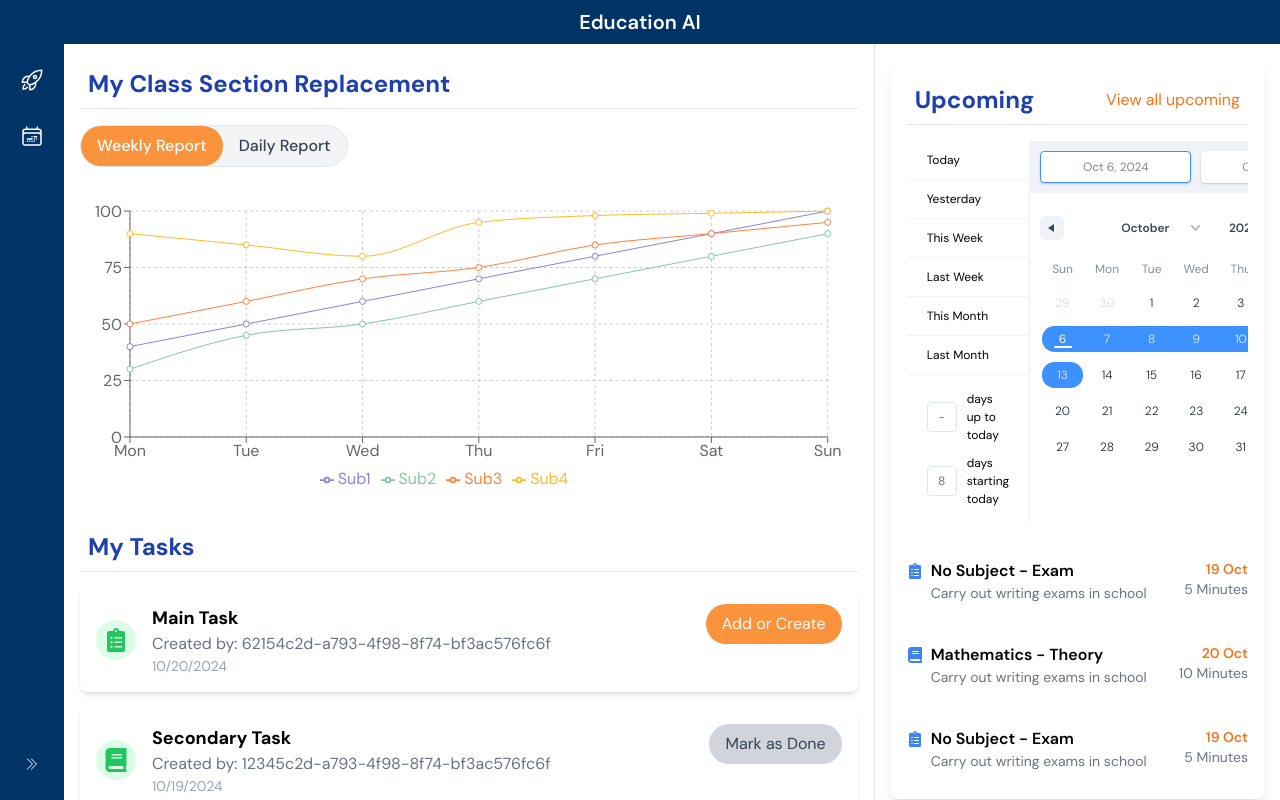
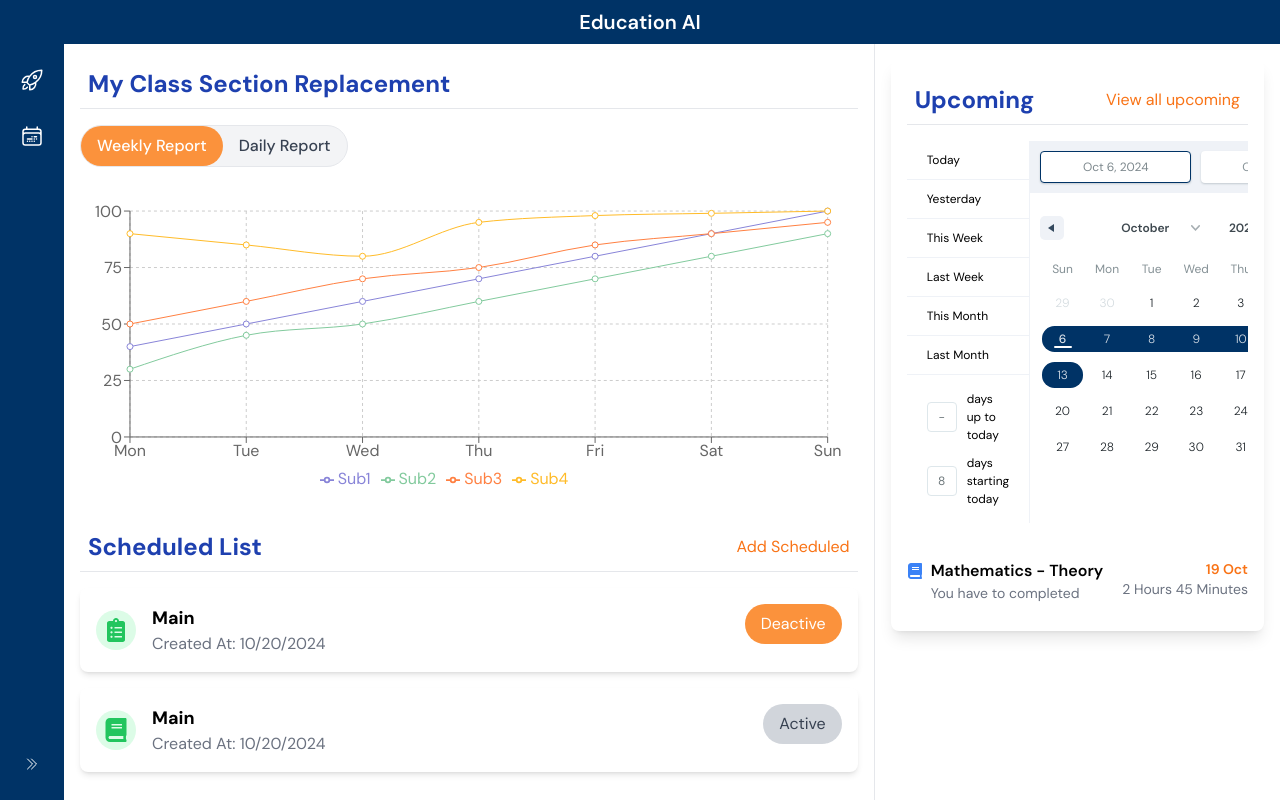
Before and after one commit to princybhalu/educational_bot, a React (Create React App) app: page /study-planner in a window 1280 px wide. Built offline with nearby package versions, Linux system fonts and the light colour scheme; a web font is replaced by a local one.

Commit message:
daily study planner dashboard api completed

```diff
--- a/src/components/study-planner/TaskSection.tsx
+++ b/src/components/study-planner/TaskSection.tsx
@@ -1,5 +1,10 @@
-import React from 'react';
+import React, { useEffect, useState } from 'react';
 import { FaBook, FaClipboardList } from 'react-icons/fa';
+import { useNavigate } from 'react-router-dom';
+import {
+  GetSchedulerListForUserApiCall,
+  UpdateStatusOfSchedulerApiCall,
+} from 'services/api/study-planner';
 
 interface TaskData {
   id: string;
@@ -14,9 +19,27 @@ interface TaskCardProps {
 }
 
 const TaskCard: React.FC<TaskCardProps> = ({ data }) => {
+  const navigate = useNavigate();
+
+  const changeStatus = async (isActive: boolean) => {
+    try {
+      const res = await UpdateStatusOfSchedulerApiCall(
+        {
+          is_active: isActive,
+        },
+        data.id
+      );
+    } catch (err) {
+      console.log(err);
+    }
+  };
+
   return (
     <div className="flex justify-between flex-col md:flex-row gap-2 bg-white p-4 rounded-lg shadow-md mb-4">
-      <div className="flex items-center space-x-4">
+      <div
+        className="flex items-center space-x-4"
+        onClick={() => navigate('/study-planner/calendar/' + data.id)}
+      >
         {/* Icon Section */}
         <div className="p-2 rounded-full bg-green-100">
           {data.is_active ? (
@@ -29,22 +52,29 @@ const TaskCard: React.FC<TaskCardProps> = ({ data }) => {
         {/* Task Info Section */}
         <div>
           <h3 className="text-lg font-bold">{data.title}</h3>
-          <p className="text-gray-500">Created by: {data.created_by}</p>
-          <p className="text-gray-400 text-sm">
-            {new Date(data.created_at).toLocaleDateString()}
+          <p className="text-gray-500">
+            Created At: {new Date(data.created_at).toLocaleDateString()}
           </p>
+          {/* <p className="text-gray-400 text-sm">
+          </p> */}
         </div>
       </div>
 
       {/* Button Section */}
       <div>
         {data.is_active ? (
-          <button className="bg-orange-400 text-white px-4 py-2 rounded-full text-sm md:text-base">
-            Add or Create
+          <button
+            className="bg-orange-400 text-white px-4 py-2 rounded-full text-sm md:text-base"
+            onClick={() => changeStatus(false)}
+          >
+            Deactive
           </button>
         ) : (
-          <button className="bg-gray-300 text-gray-700 px-4 py-2 rounded-full">
-            Mark as Done
+          <button
+            className="bg-gray-300 text-gray-700 px-4 py-2 rounded-full"
+            onClick={() => changeStatus(true)}
+          >
+            Active
           </button>
         )}
       </div>
@@ -53,34 +83,74 @@ const TaskCard: React.FC<TaskCardProps> = ({ data }) => {
 };
 
 // Main Component
-const TaskSection: React.FC = () => {
-  // Sample data array (using the provided data)
-  const tasks: TaskData[] = [
-    {
-      id: '602e6028-ab52-4fd8-963f-847644cb4d30',
-      title: 'Main Task',
-      created_by: '62154c2d-a793-4f98-8f74-bf3ac576fc6f',
-      created_at: '2024-10-20T05:33:08.981Z',
-      is_active: true,
-    },
-    {
-      id: '602e6028-ab52-4fd8-963f-847644cb4d32',
-      title: 'Secondary Task',
-      created_by: '12345c2d-a793-4f98-8f74-bf3ac576fc6f',
-      created_at: '2024-10-19T04:20:08.981Z',
-      is_active: false,
-    },
-  ];
+const TaskSection: React.FC<{ setActiveScheduledId: any }> = ({
+  setActiveScheduledId,
+}) => {
+  const [isLoading, setIsLoading] = useState(true);
+  const [tasks, setTasks] = useState<TaskData[] | null>(null);
+
+  const navigate = useNavigate();
+
+  const GetTaskList = async () => {
+    try {
+      const res = await GetSchedulerListForUserApiCall();
+      const tempActiveId = res.data.find(
+        ({ is_active }: TaskData) => is_active === true
+      );
+      setActiveScheduledId(tempActiveId.id);
+      setTasks(res.data);
+    } catch (err) {
+      console.log(err);
+    } finally {
+      setIsLoading(false);
+    }
+  };
+
+  useEffect(() => {
+    GetTaskList().then();
+  }, []);
 
   return (
-    <div className="w-full p-4">
-      <h1 className="text-xl md:text-2xl font-bold text-blue-800 mb-4 border-b p-2">
-        My Tasks
-      </h1>
-      {tasks.map((task) => (
-        <TaskCard key={task.id} data={task} />
-      ))}
-    </div>
+    <>
+      <div className="w-full p-4">
+        <div className="flex justify-between items-center mb-4 border-b p-2">
+          <h2 className="text-2xl font-bold text-blue-800">Scheduled List</h2>
+          <span
+            className="text-orange-500 cursor-pointer"
+            onClick={() => navigate('/study-planner/calendar/new')}
+          >
+            Add Scheduled
+          </span>
+        </div>
+
+        {/* TODO : css chnages */}
+        {isLoading && (
+          <>
+            {' '}
+            <div> Loading </div>{' '}
+          </>
+        )}
+
+        {/* TODO : css chnages */}
+        {!isLoading && tasks === null && (
+          <>
+            {' '}
+            <div> Some things goes wrong </div>{' '}
+          </>
+        )}
+
+        {!isLoading && tasks && tasks.length > 0 && (
+          <>
+            {tasks.map((task) => (
+              <TaskCard key={task.id} data={task} />
+            ))}
+          </>
+        )}
+
+        {/* TODO : css chnages */}
+        {!isLoading && tasks && tasks.length === 0 && <>No Data</>}
+      </div>
+    </>
   );
 };
 
--- a/src/components/study-planner/UpcomingTask.tsx
+++ b/src/components/study-planner/UpcomingTask.tsx
@@ -1,211 +1,13 @@
-// import React, { useState } from 'react';
-// import { FaBook, FaClipboardList } from 'react-icons/fa';
-// import { IconType } from 'react-icons';
-// import { DateRangePicker, Range, RangeKeyDict } from 'react-date-range';
-// import { addDays, format } from 'date-fns';
-// import 'react-date-range/dist/styles.css'; // main css file
-// import 'react-date-range/dist/theme/default.css'; // theme css file
-
-// // Define the data structure
-// interface ScheduleData {
-//   id: string;
-//   schedule_id: string;
-//   title: string;
-//   created_by: string;
-//   date: string;
-//   start_time_utc: string;
-//   end_time_utc: string;
-//   type: string;
-//   meta_data: {
-//     chapter?: string;
-//     subject?: string;
-//     topic?: string;
-//   };
-// }
-
-// // Props interface for the component
-// interface UpcomingExamsProps {
-//   data: ScheduleData[];
-// }
-
-// // Utility function to format the time duration
-// const formatDuration = (start: string, end: string) => {
-//   const startTime = new Date(`1970-01-01T${start}Z`);
-//   const endTime = new Date(`1970-01-01T${end}Z`);
-//   const diff = Math.abs(endTime.getTime() - startTime.getTime());
-//   const minutes = Math.floor(diff / 60000);
-//   const hours = Math.floor(minutes / 60);
-//   const remainingMinutes = minutes % 60;
-
-//   return hours > 0
-//     ? `${hours} Hours ${remainingMinutes} Minutes`
-//     : `${remainingMinutes} Minutes`;
-// };
-
-// // Utility function to format the date
-// const formatDate = (date: string) => {
-//   return format(new Date(date), 'dd MMM');
-// };
-
-// // Component for a single exam item
-// const ExamItem: React.FC<{ exam: ScheduleData; icon: IconType }> = ({
-//   exam,
-//   icon: Icon,
-// }) => (
-//   <div className="flex items-start justify-between py-3">
-//     <div className="flex items-start gap-2">
-//       {/* Icon */}
-//       <div className="mt-1">
-//         <Icon className="text-blue-500" />
-//       </div>
-//       <div>
-//         {/* Title */}
-//         <h3 className="text-md font-semibold">
-//           {exam.meta_data.subject || 'No Subject'} -{' '}
-//           {exam.type === 'test' ? 'Exam' : 'Theory'}
-//         </h3>
-//         {/* Description */}
-//         <p className="text-sm text-gray-500">
-//           Carry out writing exams in school
-//         </p>
-//       </div>
-//     </div>
-//     {/* Date and Duration */}
-//     <div className="text-right">
-//       <p className="text-sm font-semibold text-orange-500">
-//         {formatDate(exam.date)}
-//       </p>
-//       <p className="text-sm text-gray-500">
-//         {formatDuration(exam.start_time_utc, exam.end_time_utc)}
-//       </p>
-//     </div>
-//   </div>
-// );
-
-// // Main component rendering the list of exams and date range picker
-// const UpcomingExams: React.FC<UpcomingExamsProps> = ({ data }) => {
-//   const [dateRange, setDateRange] = useState<Range[]>([
-//     {
-//       startDate: new Date(),
-//       endDate: addDays(new Date(), 7),
-//       key: 'selection',
-//     },
-//   ]);
-
-//   // Corrected onChange handler for the date picker with type checking
-//   const handleSelect = (ranges: RangeKeyDict) => {
-//     const { selection } = ranges;
-//     if (selection.startDate && selection.endDate) {
-//       setDateRange([selection]);
-//     }
-//   };
-
-//   // Filter exams based on the selected date range
-//   const filteredExams = data.filter((exam) => {
-//     const examDate = new Date(exam.date);
-//     return (
-//       examDate >= (dateRange[0].startDate || new Date()) &&
-//       examDate <= (dateRange[0].endDate || new Date())
-//     );
-//   });
-
-//   return (
-//     <div className="w-full p-4 bg-white shadow-lg rounded-lg">
-//       {/* Heading */}
-//       <div className="flex justify-between items-center mb-4">
-//         <h2 className="text-xl font-semibold">Upcoming</h2>
-//         <span className="text-orange-500 cursor-pointer">
-//           View all upcoming
-//         </span>
-//       </div>
-
-//       {/* Date Range Picker */}
-//       <div className="mb-6">
-//         <DateRangePicker ranges={dateRange} onChange={handleSelect} />
-//       </div>
-
-//       {/* Exam Items */}
-//       <div className="space-y-4">
-//         {filteredExams.length > 0 ? (
-//           filteredExams.map((exam) => (
-//             <ExamItem
-//               key={exam.id}
-//               exam={exam}
-//               icon={exam.type === 'test' ? FaClipboardList : FaBook}
-//             />
-//           ))
-//         ) : (
-//           <p className="text-gray-500">
-//             No exams found in the selected date range.
-//           </p>
-//         )}
-//       </div>
-//     </div>
-//   );
-// };
-
-// // Dummy data for testing the component
-// const upcomingExamsData: ScheduleData[] = [
-//   {
-//     id: '32f5d038-cc29-4099-8327-ed112aa897e0',
-//     schedule_id: 'a87ba569-12c7-431e-9806-af455ffadc3b',
-//     title: 'one',
-//     created_by: '62154c2d-a793-4f98-8f74-bf3ac576fc6f',
-//     date: '2024-01-19T00:00:00.000Z',
-//     start_time_utc: '09:15:00',
-//     end_time_utc: '09:20:00',
-//     type: 'test',
-//     meta_data: {
-//       chapter: 'data',
-//     },
-//   },
-//   {
-//     id: '770689a4-f498-46a1-a147-fe76729afd6b',
-//     schedule_id: 'a87ba569-12c7-431e-9806-af455ffadc3b',
-//     title: 'one',
-//     created_by: '62154c2d-a793-4f98-8f74-bf3ac576fc6f',
-//     date: '2024-01-20T00:00:00.000Z',
-//     start_time_utc: '09:20:00',
-//     end_time_utc: '09:30:00',
-//     type: 'study',
-//     meta_data: {
-//       chapter: '1',
-//       subject: 'Mathematics',
-//       topic: '',
-//     },
-//   },
-//   {
-//     id: 'e0310f48-6a5c-4c03-999e-69b1ced0da92',
-//     schedule_id: 'a87ba569-12c7-431e-9806-af455ffadc3b',
-//     title: 'one',
-//     created_by: '62154c2d-a793-4f98-8f74-bf3ac576fc6f',
-//     date: '2024-10-19T00:00:00.000Z',
-//     start_time_utc: '09:15:00',
-//     end_time_utc: '09:20:00',
-//     type: 'test',
-//     meta_data: {
-//       chapter: 'data',
-//     },
-//   },
-// ];
-
-// const UpcomingTask: React.FC = () => {
-//   return (
-//     <div className="w-full p-4 ">
-//       <UpcomingExams data={upcomingExamsData} />
-//     </div>
-//   );
-// };
-
-// export default UpcomingTask;
-
-import React, { useState } from 'react';
+import React, { useEffect, useState } from 'react';
 import { FaBook, FaClipboardList } from 'react-icons/fa';
 import { IconType } from 'react-icons';
 import { DateRangePicker, Range, RangeKeyDict } from 'react-date-range';
 import { addDays, format } from 'date-fns';
 import 'react-date-range/dist/styles.css'; // main css file
 import 'react-date-range/dist/theme/default.css'; // theme css file
+import { GetTaskBetweenRangeApiCall } from 'services/api/study-planner';
+import { useNavigate } from 'react-router-dom';
+import '../../style/calendar-view.css';
 
 // Define the data structure
 interface ScheduleData {
@@ -221,12 +23,15 @@ interface ScheduleData {
     chapter?: string;
     subject?: string;
     topic?: string;
+    description?: string;
   };
 }
 
 // Props interface for the component
 interface UpcomingExamsProps {
   data: ScheduleData[];
+  getUpcomingTask: (a: string, b: string) => void;
+  activeScheduledId: string;
 }
 
 // Utility function to format the time duration
@@ -267,7 +72,7 @@ const ExamItem: React.FC<{ exam: ScheduleData; icon: IconType }> = ({
         </h3>
         {/* Description */}
         <p className="text-sm text-gray-500">
-          Carry out writing exams in school
+          {exam.meta_data.description ?? 'You have to completed'}
         </p>
       </div>
     </div>
@@ -284,7 +89,11 @@ const ExamItem: React.FC<{ exam: ScheduleData; icon: IconType }> = ({
 );
 
 // Main component rendering the list of exams and date range picker
-const UpcomingExams: React.FC<UpcomingExamsProps> = ({ data }) => {
+const UpcomingExams: React.FC<UpcomingExamsProps> = ({
+  data,
+  activeScheduledId,
+  getUpcomingTask,
+}) => {
   const [dateRange, setDateRange] = useState<Range[]>([
     {
       startDate: new Date(),
@@ -294,6 +103,7 @@ const UpcomingExams: React.FC<UpcomingExamsProps> = ({ data }) => {
   ]);
 
   const [isDateSelected, setIsDateSelected] = useState(false);
+  const navigate = useNavigate();
 
   // Corrected onChange handler for the date picker with type checking
   const handleSelect = (ranges: RangeKeyDict) => {
@@ -301,6 +111,10 @@ const UpcomingExams: React.FC<UpcomingExamsProps> = ({ data }) => {
     if (selection.startDate && selection.endDate) {
       setDateRange([selection]);
       setIsDateSelected(true); // Set date selected flag
+      getUpcomingTask(
+        selection.startDate.toISOString(),
+        selection.endDate.toISOString()
+      );
     }
   };
 
@@ -321,7 +135,12 @@ const UpcomingExams: React.FC<UpcomingExamsProps> = ({ data }) => {
       {/* Heading */}
       <div className="flex justify-between items-center mb-4 border-b p-2">
         <h2 className="text-2xl font-bold text-blue-800">Upcoming</h2>
-        <span className="text-orange-500 cursor-pointer">
+        <span
+          className="text-orange-500 cursor-pointer"
+          onClick={() =>
+            navigate('/study-planner/calendar/' + activeScheduledId)
+          }
+        >
           View all upcoming
         </span>
       </div>
@@ -332,6 +151,8 @@ const UpcomingExams: React.FC<UpcomingExamsProps> = ({ data }) => {
           ranges={dateRange}
           onChange={handleSelect}
           className="w-full"
+          editableDateInputs={true}
+          moveRangeOnFirstSelection={false}
         />
       </div>
 
@@ -355,56 +176,66 @@ const UpcomingExams: React.FC<UpcomingExamsProps> = ({ data }) => {
   );
 };
 
-// Dummy data for testing the component
-const upcomingExamsData: ScheduleData[] = [
-  {
-    id: '32f5d038-cc29-4099-8327-ed112aa897e0',
-    schedule_id: 'a87ba569-12c7-431e-9806-af455ffadc3b',
-    title: 'one',
-    created_by: '62154c2d-a793-4f98-8f74-bf3ac576fc6f',
-    date: '2024-10-19T00:00:00.000Z',
-    start_time_utc: '09:15:00',
-    end_time_utc: '09:20:00',
-    type: 'test',
-    meta_data: {
-      chapter: 'data',
-    },
-  },
-  {
-    id: '770689a4-f498-46a1-a147-fe76729afd6b',
-    schedule_id: 'a87ba569-12c7-431e-9806-af455ffadc3b',
-    title: 'one',
-    created_by: '62154c2d-a793-4f98-8f74-bf3ac576fc6f',
-    date: '2024-10-20T00:00:00.000Z',
-    start_time_utc: '09:20:00',
-    end_time_utc: '09:30:00',
-    type: 'study',
-    meta_data: {
-      chapter: '1',
-      subject: 'Mathematics',
-      topic: '',
-    },
-  },
-  {
-    id: 'e0310f48-6a5c-4c03-999e-69b1ced0da92',
-    schedule_id: 'a87ba569-12c7-431e-9806-af455ffadc3b',
-    title: 'one',
-    created_by: '62154c2d-a793-4f98-8f74-bf3ac576fc6f',
-    date: '2024-10-19T00:00:00.000Z',
-    start_time_utc: '09:15:00',
-    end_time_utc: '09:20:00',
-    type: 'test',
-    meta_data: {
-      chapter: 'data',
-    },
-  },
-];
+const UpcomingTask: React.FC<{ activeScheduledId: string }> = ({
+  activeScheduledId,
+}) => {
+  const [isLoading, setIsLoading] = useState(true);
+  const [upcomingExamsData, setUpcomingExamsData] = useState<
+    null | ScheduleData[]
+  >(null);
 
-const UpcomingTask: React.FC = () => {
+  const getUpcomingTask = async (startDate: string, endDate: string) => {
+    try {
+      const res = await GetTaskBetweenRangeApiCall(
+        activeScheduledId,
+        startDate,
+        endDate
+      );
+      setUpcomingExamsData(res.data);
+    } catch (err) {
+      console.log(err);
+    } finally {
+      setIsLoading(false);
+    }
+  };
+
+  useEffect(() => {
+    getUpcomingTask(
+      new Date().toISOString(),
+      addDays(new Date(), 7).toISOString()
+    ).then();
+  }, [activeScheduledId]);
+
   return (
-    <div className="w-full p-4 ">
-      <UpcomingExams data={upcomingExamsData} />
-    </div>
+    <>
+      <div className="w-full p-4 ">
+        {isLoading && (
+          <>
+            {' '}
+            <div> Loading.. </div>{' '}
+          </>
+        )}
+
+        {!isLoading && upcomingExamsData === null && (
+          <> somethings goes wrong </>
+        )}
+
+        {!isLoading && upcomingExamsData && upcomingExamsData?.length === 0 && (
+          <> No Data </>
+        )}
+
+        {!isLoading && upcomingExamsData && upcomingExamsData.length > 0 && (
+          <>
+            {/* Fix Heigth adjustment */}
+            <UpcomingExams
+              data={upcomingExamsData}
+              getUpcomingTask={getUpcomingTask}
+              activeScheduledId={activeScheduledId}
+            />
+          </>
+        )}
+      </div>
+    </>
   );
 };
 
--- a/src/pages/study-planner/CalendarView.tsx
+++ b/src/pages/study-planner/CalendarView.tsx
@@ -3,7 +3,7 @@ import FullCalendar from '@fullcalendar/react';
 import dayGridPlugin from '@fullcalendar/daygrid';
 import timeGridPlugin from '@fullcalendar/timegrid';
 import interactionPlugin from '@fullcalendar/interaction';
-import { useParams } from 'react-router-dom';
+import { useNavigate, useParams } from 'react-router-dom';
 import '../../style/calendar-view.css';
 import EventModal from '../../components/study-planner/EventModel';
 import {
@@ -22,6 +22,7 @@ const CalendarView: React.FC = () => {
   const scheduleId = '9f2c77ec-c42a-44d4-bc8e-3d92bf9087c6';
   const calendarRef = useRef<FullCalendar>(null);
   const date = new Date();
+  const navigate = useNavigate();
 
   // Format the date to 'October 19, 2024'
   const formattedDate = date.toLocaleDateString('en-US', {
@@ -227,7 +228,10 @@ const CalendarView: React.FC = () => {
       <div className="sticky top-0 z-10 bg-white">
         <div className="p-4 flex justify-between items-center flex-wrap">
           <div className="flex items-center space-x-2 text-sm text-gray-500 flex-wrap">
-            <a href="/" className="text-gray-400">
+            <a
+              className="text-gray-400"
+              onClick={() => navigate('/study-planner')}
+            >
               Dashboard
             </a>{' '}
             /<span className="text-gray-600">Calendar</span>
@@ -295,7 +299,7 @@ const CalendarView: React.FC = () => {
           droppable={true}
           //@ts-ignore
           events={events}
-          eventContent={(eventInfo) => (
+          eventContent={(eventInfo: any) => (
             <div className="bg-white border-white-300">
               <div className="p-2 border-l-4 border-orange-500 rounded-lg bg-orange-100 text-black">
                 <strong>{eventInfo.event.title}</strong>
@@ -308,10 +312,10 @@ const CalendarView: React.FC = () => {
           height="auto" // Responsive height
           allDaySlot={false}
           // Call API when event is dragged
-          eventDrop={(info) => handleEventDrop(info)}
+          eventDrop={(info: any) => handleEventDrop(info)}
           // Call API when event is resized
-          eventResize={(info) => handleEventResize(info)}
-          eventClick={(eventInfo) => handleEventClick(eventInfo.event)}
+          eventResize={(info: any) => handleEventResize(info)}
+          eventClick={(eventInfo: any) => handleEventClick(eventInfo.event)}
         />
       </div>
 
--- a/src/pages/study-planner/index.tsx
+++ b/src/pages/study-planner/index.tsx
@@ -1,17 +1,21 @@
 import TaskSection from '../../components/study-planner/TaskSection';
 import Chart from '../../components/study-planner/Chart';
-import React from 'react';
+import React, { useState } from 'react';
 import UpcomingTask from '../../components/study-planner/UpcomingTask';
 
 const StudyPlannerDashboard = () => {
+  const [activeScheduledId , setActiveScheduledId] = useState<null | string >(null);
+
   return (
     <div className="w-full min-h-screen flex flex-col lg:flex-row">
       <div className="w-full lg:w-2/3 border-b lg:border-r mb-2">
         <Chart />
-        <TaskSection />
+        <TaskSection setActiveScheduledId={setActiveScheduledId} />
       </div>
       <div className="w-full lg:w-1/3">
-        <UpcomingTask />
+        {
+          activeScheduledId && <UpcomingTask activeScheduledId={activeScheduledId} />
+        }
       </div>
     </div>
   );
--- a/src/services/api/study-planner.ts
+++ b/src/services/api/study-planner.ts
@@ -2,18 +2,25 @@ import http from '../http';
 
 export const GetSchedulerListForUserApiCall = () => {
   // res object
-  // return {
-  //     "Status": "Success",
-  //     "data": [
-  //         {
-  //             "id": "602e6028-ab52-4fd8-963f-847644cb4d30",
-  //             "title": "Main",
-  //             "created_by": "62154c2d-a793-4f98-8f74-bf3ac576fc6f",
-  //             "created_at": "2024-10-20T05:33:08.981Z",
-  //             "is_active": true
-  //         }
-  //     ]
-  // }
+  return {
+      "Status": "Success",
+      "data": [
+          {
+              "id": "602e6028-ab52-4fd8-963f-847644cb4d30",
+              "title": "Main",
+              "created_by": "62154c2d-a793-4f98-8f74-bf3ac576fc6f",
+              "created_at": "2024-10-20T05:33:08.981Z",
+              "is_active": true
+          },
+          {
+            "id": "602e6028-ab52-4fd8-963f-847644cb4d30",
+            "title": "Main",
+            "created_by": "62154c2d-a793-4f98-8f74-bf3ac576fc6f",
+            "created_at": "2024-10-20T05:33:08.981Z",
+            "is_active": false
+        }
+      ]
+  }
 
   return http.get({
     url: '/scheduler-service/schedules',
@@ -50,6 +57,27 @@ export const GetTaskBetweenRangeApiCall = (
   startDate: string,
   endDate: string
 ) => {
+
+  return {
+    "Status": "Success",
+    "data": [
+        {
+            "id": "accc80a1-decf-4a20-868a-ad12d4908d8f",
+            "schedule_id": "23f0f3cb-a893-4261-9f57-100bd4cb6253",
+            "title": "Study Maths Chapter 1",
+            "created_by": "5808f946-ca84-427e-b325-c5f9532614fa",
+            "date": "2024-10-19T00:00:00.000Z",
+            "start_time_utc": "09:00:00",
+            "end_time_utc": "11:45:00",
+            "type": "study",
+            "meta_data": {
+                "chapter": "1",
+                "subject": "Mathematics",
+                "topic": ""
+            }
+        }
+    ]
+}
   return http.get({
     url:
       '/scheduler-service/get-tasks-by-range/' +
--- a/src/style/calendar-view.css
+++ b/src/style/calendar-view.css
@@ -25,3 +25,23 @@
 .fc .fc-day-today {
   background-color: #f5f5dc; /* Adjust the color */
 }
+
+.rdrInRange{
+  background-color: #003366 !important;
+}
+
+.rdrStartEdge {
+  background-color: #003366 !important;
+}
+
+.rdrEndEdge {
+  background-color: #003366 !important;
+}
+
+.rdrDateDisplayItemActive{
+  border-color: #003366;
+}
+
+.rdrDayToday{
+  color: #003366;
+}
```
Also changed, not shown: 1 other file (tests, documents, lock files or other folders).
